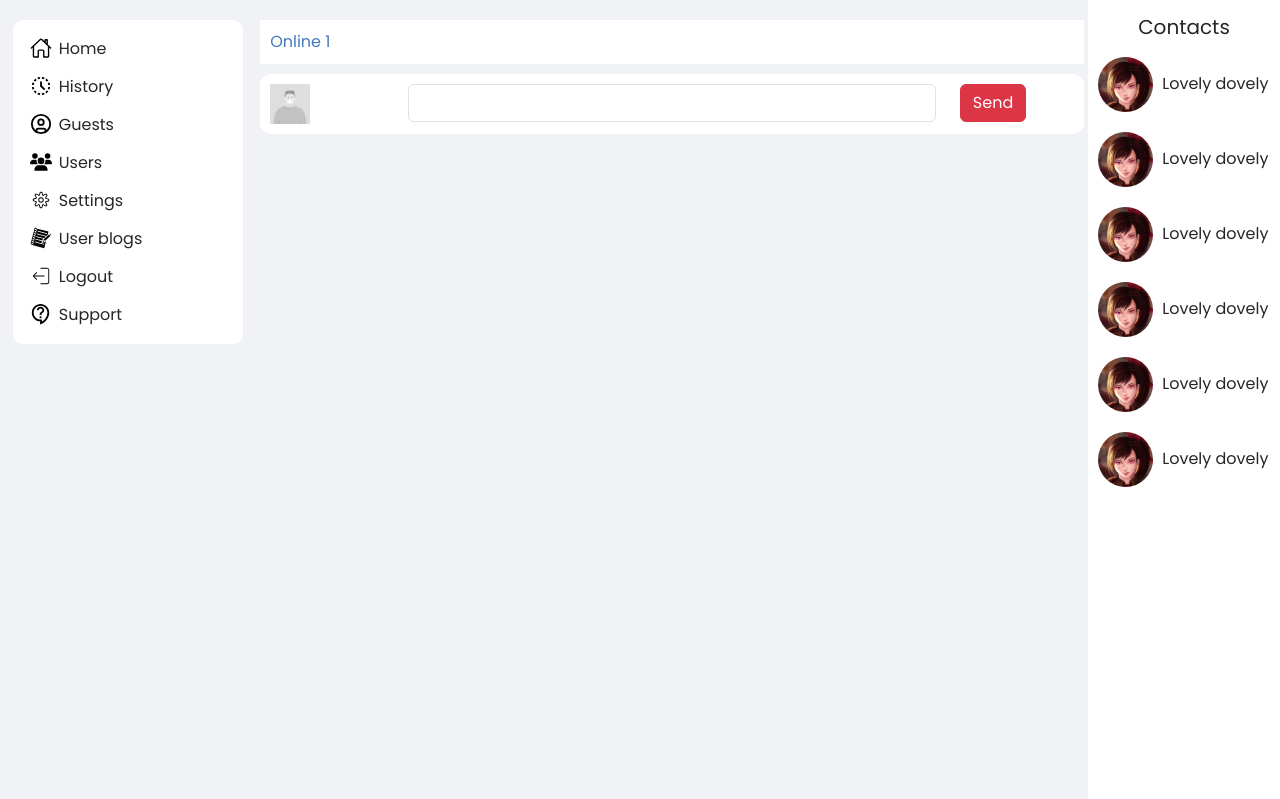
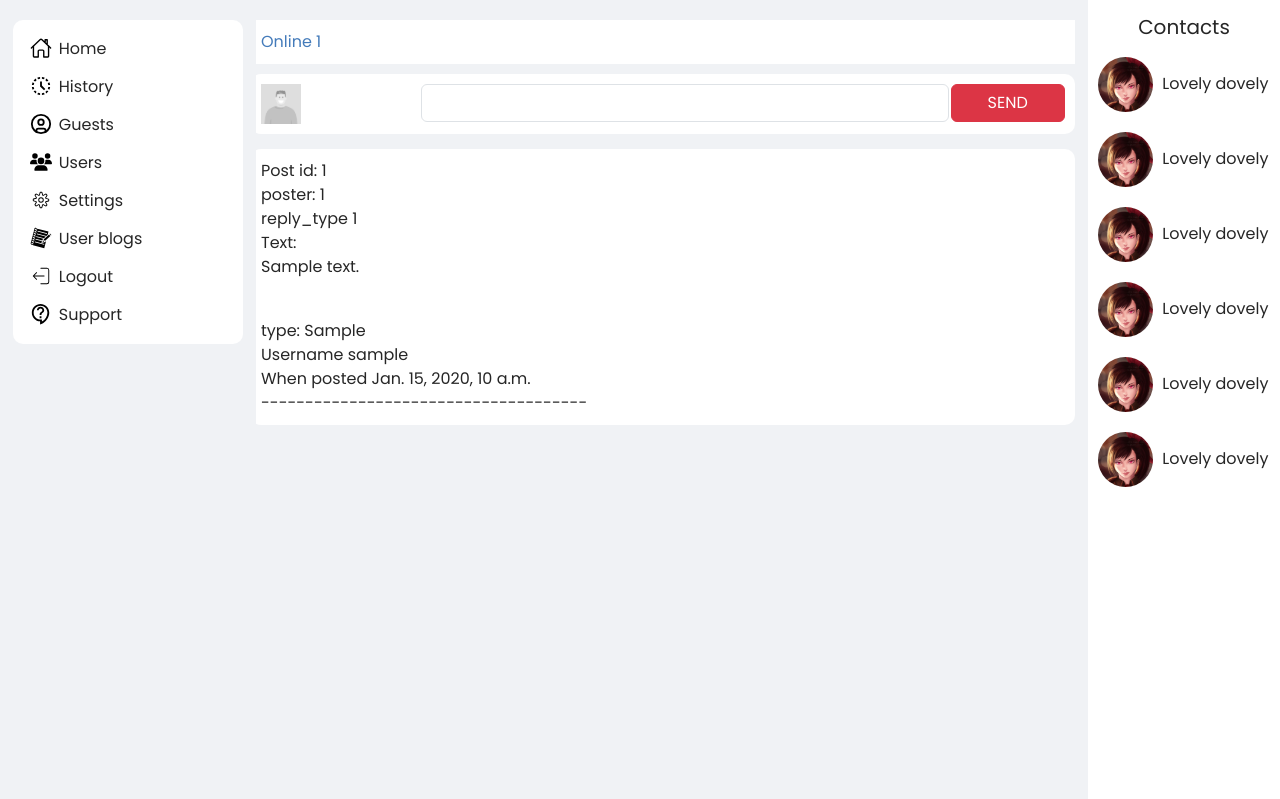
Before and after one commit to GeGuNa/Chat-app, a Django app: page / in a window 1280 px wide. Shown: the part 44-843 px from the top of the page. Run offline with Django 5.2, Linux system fonts and the light colour scheme; a user stored in the database is signed in; tables that the repository leaves empty hold one stand-in row (values such as "Sample post"); some libraries are stand-ins or nearby versions.

Commit message:
Now users can post stuff

```diff
--- a/myapp/models.py
+++ b/myapp/models.py
@@ -11,6 +11,7 @@ class Chat(Model):
     when = models.DateTimeField()
     text = models.CharField()
     post_type = models.CharField(max_length=10)
+    us_id = models.ForeignKey(User, default=0, on_delete=models.CASCADE)
 
 
 class Book(Model):
--- a/myapp/static/css/Authorized.css
+++ b/myapp/static/css/Authorized.css
@@ -162,3 +162,26 @@ padding-top:15px;
 .ulMnForOnlineSusers li {
 padding:10px;
 }
+
+
+
+.wm99 {
+    width: 99%;
+    margin: auto -5px;
+}
+
+
+.widgetForChatS {
+    margin-top: 15px;
+    border-radius: 10px;
+    background: #fff;
+    padding: 10px;
+    margin-bottom: 10px;
+}
+
+
+
+.BreakingThword {
+    overflow: hidden;
+    word-break: break-all;
+}
--- a/myapp/templates/Authorized/home.html
+++ b/myapp/templates/Authorized/home.html
@@ -176,6 +176,8 @@
 
        <div class="chat-txt">
 
+          <form action="?" method="post">
+             {% csrf_token %}
              <div class="row">
 
                <div class="col-2">
@@ -183,7 +185,7 @@
                </div>
 
                <div class="col-8">
-               <input type="text" class="form-control">
+                  <input type="text" name="txt" class="form-control">
                </div>
 
                <div class="col-2">
@@ -192,7 +194,7 @@
 
              </div>
 
-
+          </form>
 
 
 
@@ -202,8 +204,32 @@
 
 
 
+
+
       </div>
 
+
+
+        <div class="widgetForChatS">
+
+               {% for Fetch in Data %}
+
+                     <div class="text" style="">
+
+
+                Post id:  {{Fetch.id}} <br/>
+                  poster:  {{Fetch.poster}} <br/>
+                   reply_type  {{Fetch.reply}} <br/>
+                     Text: <p class="BreakingThword">{{Fetch.text}}</p> <br/>
+                    type:  {{Fetch.post_type}} <br/>
+                     Username  {{Fetch.us_id.username}} <br/>
+                     When posted {{ Fetch.us_id.last_login }}
+                       <br/>
+                       -------------------------------------
+                     </div>
+
+               {% endfor %}
+         </div>
 
 
 
--- a/myapp/views.py
+++ b/myapp/views.py
@@ -49,6 +49,10 @@ def main(request):
    from django.contrib.auth import login, authenticate
    from django.shortcuts import redirect
 
+   from .models import Chat
+   import datetime
+
+
    if not request.user.is_authenticated:
       if request.method == "POST":
          usr2 = request.POST['username']
@@ -61,11 +65,28 @@ def main(request):
 
 
    if request.user.is_authenticated:
+
+      ChatQFet = Chat.objects.all()
+
+
+      fqFData = {
+         'Data': ChatQFet
+      }
+
       mnfil = "Authorized/home.html"
+
+      if request.method == "POST":
+            rqText = request.POST.get('txt')
+            x = datetime.datetime.now()
+
+            KinserTadat = Chat(poster=0,reply=0,text=rqText,post_type="xz",us_id=request.user, when=x)
+            KinserTadat.save()
+            return redirect('/')
+
+
+      return render(request, mnfil, fqFData)
    else:
-      mnfil = "home.html"
-
-   return render(request, mnfil)
+      return render(request, "home.html")
 
 
 
```
Also changed, not shown: myapp/migrations/0009_chat_us_id.py (added). Lines whose indentation alone changed are shown as unchanged.
